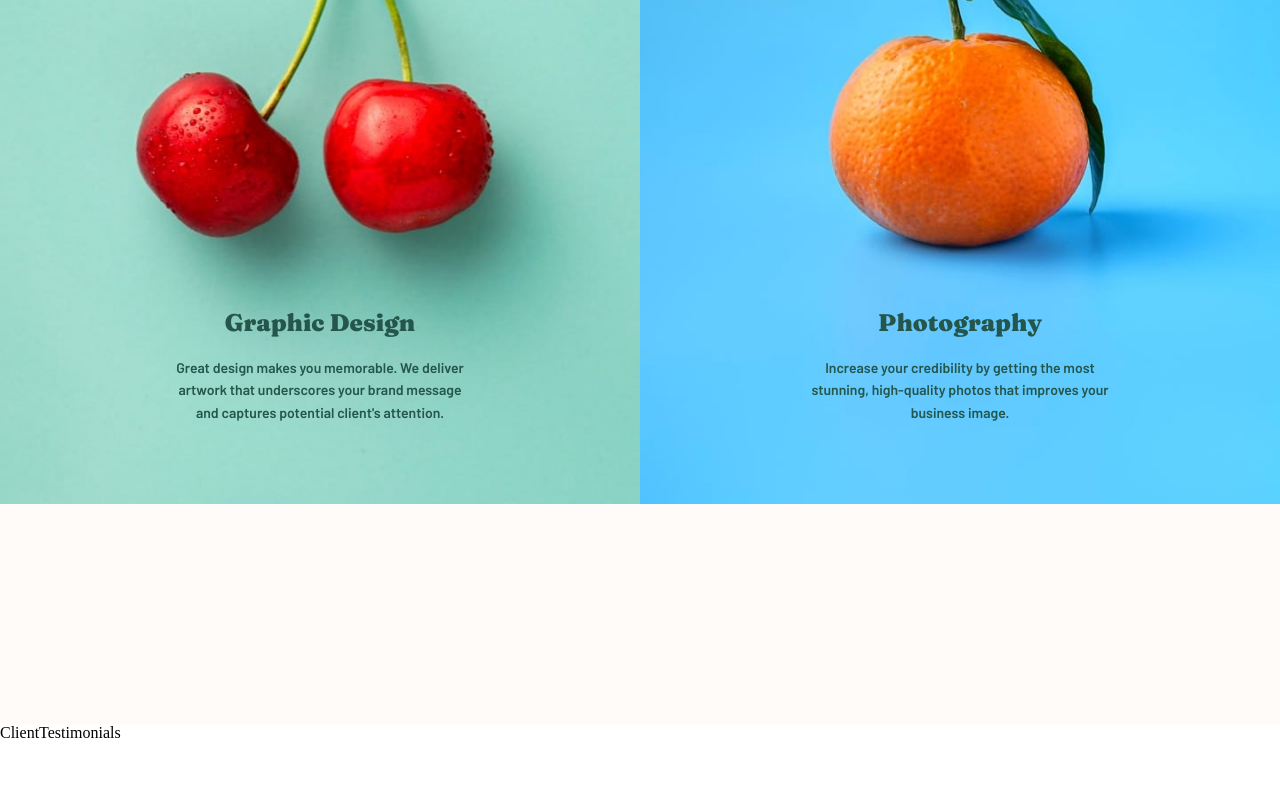
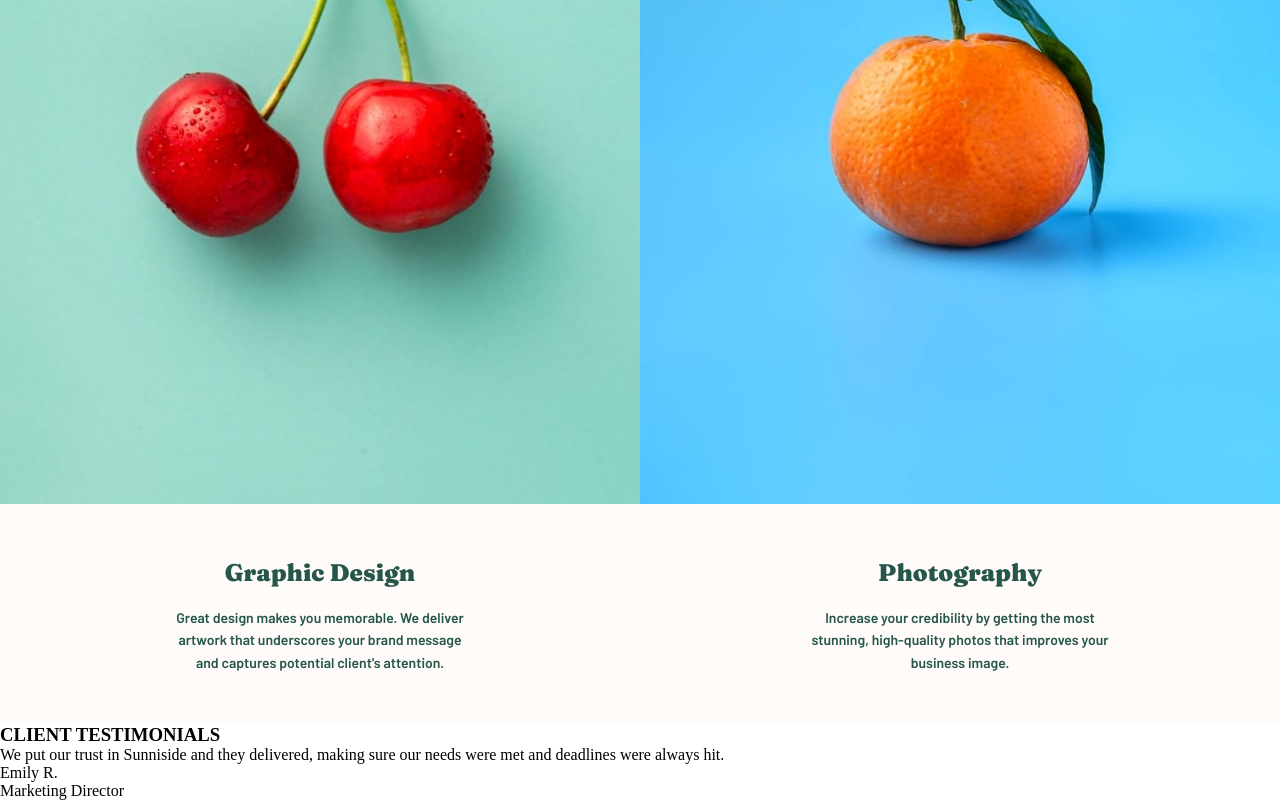
Before and after one commit to yoga1234/frontendmentor-challenges, a React (Create React App) app: page /frontendmentor-challenges/sunnyside-agency in a window 1280 px wide. Shown: the part 1904-2704 px from the top of the page. Before the commit the page ends 2646 px from the top, so only its background shows below. Built offline with nearby package versions, Linux system fonts and the light colour scheme.

Commit message:
fixing image size issue

```diff
--- a/src/pages/SunnyLandingpage/components/BrandFeatures/BrandFeatures.css
+++ b/src/pages/SunnyLandingpage/components/BrandFeatures/BrandFeatures.css
@@ -60,8 +60,8 @@ div.btn-bottom.bottom-pink {
   border-color: var(--colorss-soft-red);
 }
 .brand-item-mixed {
-  position: relative;
-  bottom: 250px;
+  /* position: relative;
+  bottom: 250px; */
 }
 .brand-item-container .brand-item-mixed {
   width: max-content;
@@ -93,5 +93,7 @@ div.btn-bottom.bottom-pink {
   .brand-item-container.container-pink img,
   .brand-item-container .brand-item-image img {
     width: 100%;
+    height: 100%;
+    object-fit: cover;
   }
 }
--- a/src/pages/SunnyLandingpage/components/BrandFeatures/BrandFeatures.js
+++ b/src/pages/SunnyLandingpage/components/BrandFeatures/BrandFeatures.js
@@ -32,13 +32,13 @@ function BrandFeatures() {
       <div className="brand-item-container container-yellow">
         <picture>
           <source media="(min-width: 426px)" srcSet={desktopEgg} />
-          <source media="(min-width: 425px)" srcSet={mobileEgg} />
+          <source media="(max-width: 425px)" srcSet={mobileEgg} />
           <img src={desktopEgg} alt="egg with yellow background" />
         </picture>
       </div>
       <div className="brand-item-container container-pink">
         <source media="(min-width: 426px)" srcSet={desktopGlass} />
-        <source media="(min-width: 425px)" srcSet={mobileGlass} />
+        <source media="(max-width: 425px)" srcSet={mobileGlass} />
         <img src={desktopGlass} alt="glass with pink background" />
       </div>
       <div className="brand-item-container">
@@ -57,7 +57,7 @@ function BrandFeatures() {
         <div className="brand-item-image">
           <picture>
             <source media="(min-width: 426px)" srcSet={desktopCherry} />
-            <source media="(min-width: 425px)" srcSet={mobileCherry} />
+            <source media="(max-width: 425px)" srcSet={mobileCherry} />
             <img src={desktopCherry} alt="cherry with greenish background" />
           </picture>
         </div>
@@ -74,7 +74,7 @@ function BrandFeatures() {
         <div className="brand-item-image">
           <picture>
             <source media="(min-width: 426px)" srcSet={desktopOrange} />
-            <source media="(min-width: 425px)" srcSet={mobileOrange} />
+            <source media="(max-width: 425px)" srcSet={mobileOrange} />
             <img src={desktopOrange} alt="orange with blue background" />
           </picture>
         </div>
--- a/src/pages/SunnyLandingpage/components/ClientTestimonials/ClientTestimonials.js
+++ b/src/pages/SunnyLandingpage/components/ClientTestimonials/ClientTestimonials.js
@@ -1,7 +1,22 @@
 import React from "react";
 
 function ClientTestimonials() {
-  return <div>ClientTestimonials</div>;
+  return (
+    <div className="client-testimonials">
+      <h3>CLIENT TESTIMONIALS</h3>
+      <div className="testimonial-container">
+        <div className="testimonials-item">
+          <div className="img-goes-here"></div>
+          <p className="testimonial-description">
+            We put our trust in Sunniside and they delivered, making sure our
+            needs were met and deadlines were always hit.
+          </p>
+          <p className="client-name">Emily R.</p>
+          <p className="client-job">Marketing Director</p>
+        </div>
+      </div>
+    </div>
+  );
 }
 
 export default ClientTestimonials;
```
